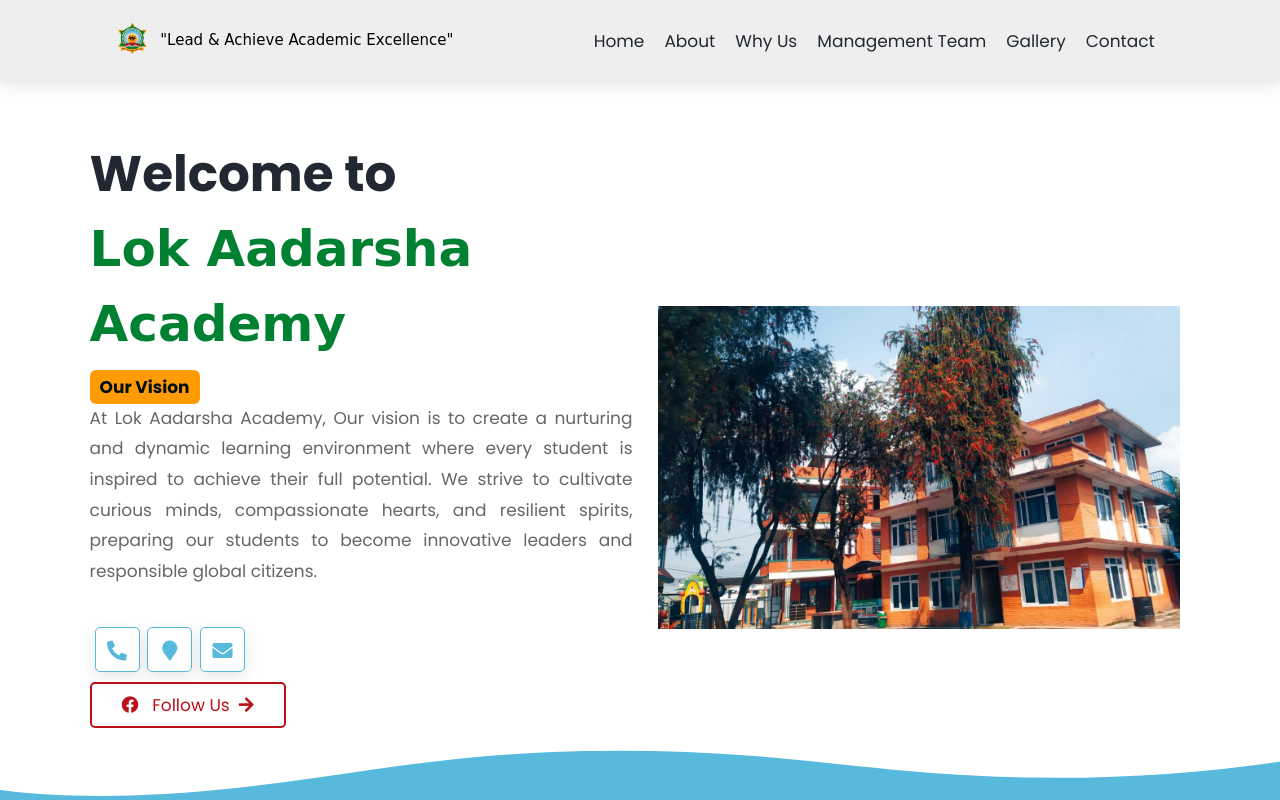
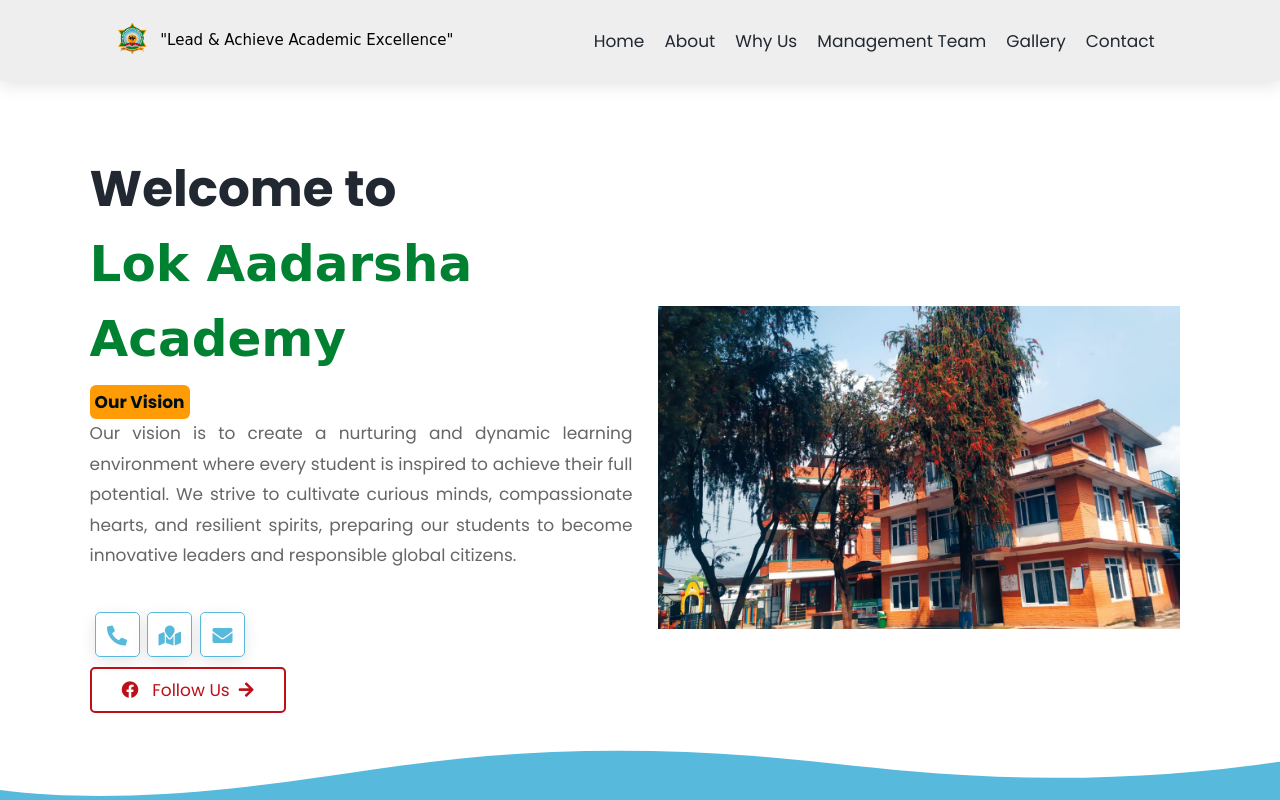
Before and after one commit to gtpankaj4/Website-LAA, a plain HTML site: page index.html in a window 1280 px wide. Shown: the top 800 px of the page. Drawn offline with Linux system fonts and the light colour scheme; some packages are replaced by stand-ins of ours; a script that the page names is missing; a web font is replaced by a local one.

Commit message:
Minor Update!

```diff
--- a/index.html
+++ b/index.html
@@ -80,13 +80,13 @@
       <div class="content">
         <h3>Welcome to <br><span>Lok Aadarsha Academy</span></h3>
         <p>
-          <b>  Our Vision  </b><br>
-          At Lok Aadarsha Academy, Our vision is to create a nurturing and dynamic learning environment where every student is inspired to achieve their full potential. We strive to cultivate curious minds, compassionate hearts, and resilient spirits, preparing our students to become innovative leaders and responsible global citizens.
+          <b> Our Vision  </b><br>
+          Our vision is to create a nurturing and dynamic learning environment where every student is inspired to achieve their full potential. We strive to cultivate curious minds, compassionate hearts, and resilient spirits, preparing our students to become innovative leaders and responsible global citizens.
           <br><br>
         </p>
         <div class="share">
           <a href="tel:01-4330932"><i class="fas fa-phone-alt"></i></a>
-          <a href="https://www.google.com/maps/place/School/@27.6862986,85.2800592,72m/data=!3m1!1e3!4m14!1m7!3m6!1s0x39eb1948f56c7f11:0x57f5254d1c374bc6!2sLok+Adarsha+Academy!8m2!3d27.6839646!4d85.2806981!16s%2Fg%2F11gk0ft12w!3m5!1s0x39eb1952b39fdca3:0x3866d4f8ddfd1ba7!8m2!3d27.686182!4d85.2803031!16s%2Fg%2F11sdc9shqv?entry=ttu" target="_blank"><i class="fa fa-map-marker" aria-hidden="true"></i></a>
+          <a href="https://www.google.com/maps/place/School/@27.6862986,85.2800592,72m/data=!3m1!1e3!4m14!1m7!3m6!1s0x39eb1948f56c7f11:0x57f5254d1c374bc6!2sLok+Adarsha+Academy!8m2!3d27.6839646!4d85.2806981!16s%2Fg%2F11gk0ft12w!3m5!1s0x39eb1952b39fdca3:0x3866d4f8ddfd1ba7!8m2!3d27.686182!4d85.2803031!16s%2Fg%2F11sdc9shqv?entry=ttu" target="_blank"><i class="fas fa-map-marked"></i></a>
           <a href= "mailto: lokaadarsha@gmail.com"><i class="fa fa-envelope" aria-hidden="true"></i></a>
         </div>
         <a href="https://www.facebook.com/profile.php?id=100082806622318" class="btn" target="_blank"><i class="fab fa-facebook"></i> &nbsp;  Follow Us   &nbsp;<i class="fa fa-arrow-right" aria-hidden="true"></i></a>
--- a/style.css
+++ b/style.css
@@ -158,10 +158,8 @@
   background-color: var(--yellow);
   color: #000f15;
   border-radius: 6px;
-  padding-left: 10px;
-  padding-right: 10px;
-  padding-bottom: 5px;
-  padding-top: 5px;
+  padding: 5px;
+  text-align: center;
 }
 
 .home .content .share i {
@@ -593,7 +591,7 @@
   justify-content: center;
   background-color: var(--yellow);
   border-radius: 10px;
-  padding: 5px;
+  padding: 2.5px;
 }
 
 .developed-by a:hover {
```
